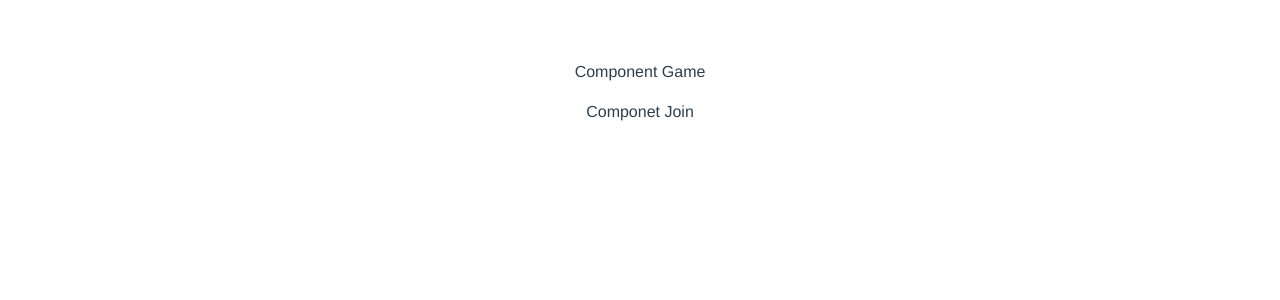
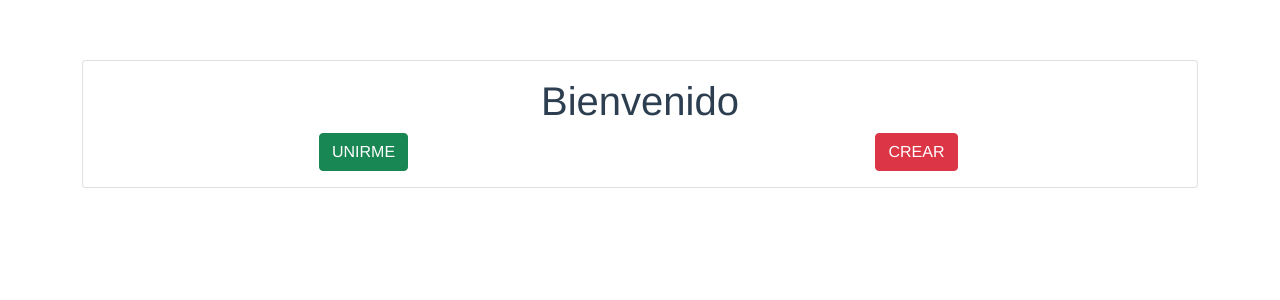
Before and after one commit to bareke/hackathon-siigo-2021, a Vue app: page / in a window 1280 px wide. Shown: the top 300 px of the page. Built offline with nearby package versions, Linux system fonts and the light colour scheme.

Commit message:
add game and join interface

```diff
--- /dev/null
+++ b/src/components/ButtonRedirect.vue
@@ -0,0 +1,18 @@
+<template>
+  <button type="button" :class="['btn', typeBtn]">{{ displayTxt }}</button>
+</template>
+
+<script>
+export default {
+  name: "ButtonRedirect",
+  props: {
+    displayTxt:String,
+    typeBtn:String,
+  },
+};
+</script>
+
+<!-- Add "scoped" attribute to limit CSS to this component only -->
+<style scoped>
+
+</style>
--- a/src/views/Home.vue
+++ b/src/views/Home.vue
@@ -1,20 +1,47 @@
 <template>
-  <div class="home">
-    <Game />
-    <Join />
+<div class="container">
+  <div class="card">
+    <div class="card-body text-center">
+        <h1>Bienvenido</h1>
+        <div class="row">
+          <div class="col-sm-6">
+              <!--<Game />-->
+              <ButtonRedirect  @click="redirectNewGame" displayTxt="UNIRME" typeBtn="btn-success"/>
+          </div>
+          <div class="col-sm-6">
+              <!--<Join />-->
+              <ButtonRedirect @click="redirectJoin" displayTxt="CREAR" typeBtn="btn-danger"/>
+          </div>
+        </div>
+    </div>
   </div>
+</div>
 </template>
 
 <script>
 // @ is an alias to /src
-import Game from "@/views/Game.vue";
-import Join from "@/views/Join.vue";
+//import Game from "@/views/Game.vue";
+//import Join from "@/views/Join.vue";
+import ButtonRedirect from "@/components/ButtonRedirect";
 
 export default {
   name: "Home",
   components: {
-    Game,
-    Join,
+    ButtonRedirect
   },
+  methods:{
+    redirectNewGame() {
+      this.$router.push({
+        name: "Game",
+        params: {},
+      });
+    },
+    redirectJoin() {
+      this.$router.push({
+        name: "Join",
+        params: {},
+      });
+    }
+  }
 };
 </script>
--- a/src/views/Join.vue
+++ b/src/views/Join.vue
@@ -1,5 +1,10 @@
 <template>
-  <p>Componet Join</p>
+  <div class="container">
+    <h2 class="mt-4">Ingresa el codigo</h2>
+    <input type="text">
+    <br>
+    <button class="btn btn-success mt-3">Ingresar</button>
+  </div>
 </template>
 
 <script>
```
